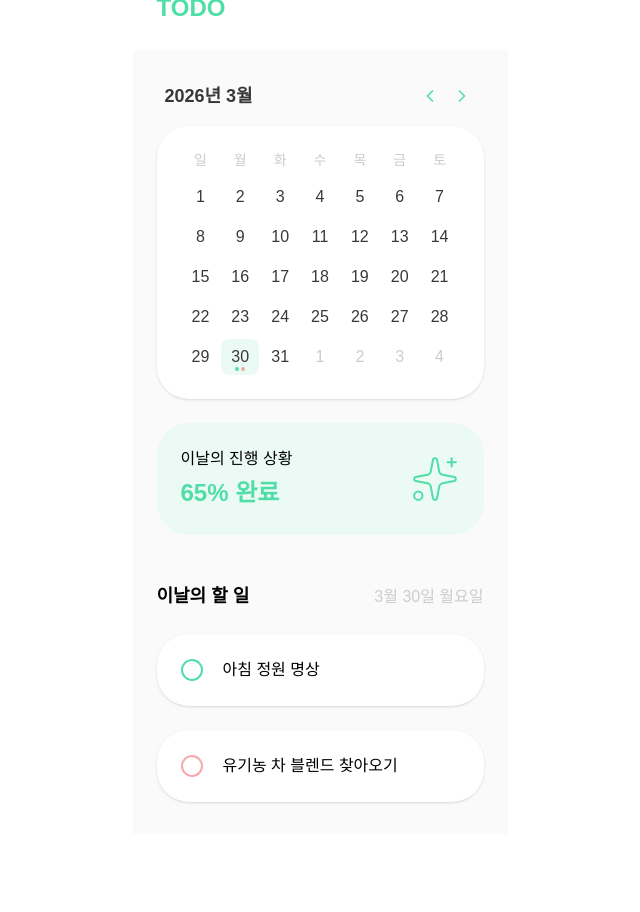
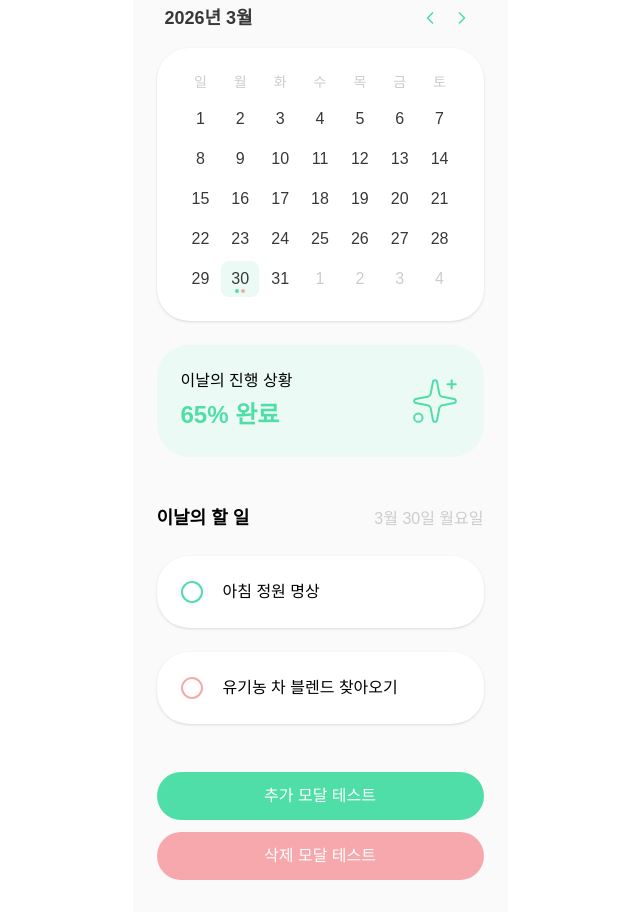
Before and after one commit to deepdive-01/goorm-todo-front, a React (Vite) app: page /calendar in a window 1280 px wide. Shown: the whole page, without its empty margins (320-960 px from the left). Before the commit the page ends 834 px from the top, so only its background shows below. Built offline with nearby package versions, Linux system fonts and the light colour scheme; a web font is replaced by a local one.

Commit message:
fix: backdrop 통일/외부 영역 마우스 클릭 X

```diff
--- a/src/components/DeleteModal.tsx
+++ b/src/components/DeleteModal.tsx
@@ -12,13 +12,10 @@ export default function DeleteModal({ onConfirm, onClose }: DeleteModalProps) {
     <div className="fixed inset-0 z-50 flex items-center justify-center px-6">
       {/* Backdrop */}
       <div
-        className="absolute inset-0 bg-black/30 backdrop-blur-[2px]"
-        onClick={onClose}
+        className="absolute inset-0 bg-black/30 backdrop-blur-md"
       />
 
       {/* Card */}
-
-
       <div className="relative w-full max-w-[343px] bg-white rounded-[40px] flex flex-col overflow-hidden">
 
         {/* 콘텐츠 */}
--- a/src/pages/calendar/components/TodayProgress.tsx
+++ b/src/pages/calendar/components/TodayProgress.tsx
@@ -8,7 +8,6 @@ export default function TodayProgress() {
             <Text>이날의 진행 상황</Text>
             <Text variant='title' className='text-primary'>65% 완료</Text>
         </div>
-
         <SparkleIcon/>
     </div>
   );
--- a/src/pages/calendar/index.tsx
+++ b/src/pages/calendar/index.tsx
@@ -7,6 +7,7 @@ import TodoItem from '@/components/TodoItem';
 import Calendar, { type DayEvent } from '../../components/Calendar';
 import TodayProgress from './components/TodayProgress';
 
+import DeleteModal from '@/components/DeleteModal';
 
 const DUMMY_EVENTS: DayEvent[] = [
   { date: new Date(), categories: ['focus', 'quick'] },
@@ -17,13 +18,12 @@ const DUMMY_TASKS = [
   { id: '2', text: '유기농 차 블렌드 찾아오기', category: 'quick'  as const },
 ];
 
-const openTodoModal = () => {};
-
 export default function CalendarPage() {
-  const [selectedDate, setSelectedDate] = useState<Date>(new Date());
+  const [selectedDate, setSelectedDate]       = useState<Date>(new Date());
+  const [isAddModalOpen, setIsAddModalOpen]   = useState(false);
+  const [isDeleteModalOpen, setIsDeleteModalOpen] = useState(false);
 
   const dateLabel = format(selectedDate, 'M월 d일 EEEE', { locale: ko });
-  const completed = DUMMY_TASKS.filter((_, i) => i === 1).length; // 임시
 
   return (
     <div className="w-full h-full flex items-center justify-center">
@@ -36,20 +36,49 @@ export default function CalendarPage() {
               events={DUMMY_EVENTS}
               onDayClick={(date) => setSelectedDate(date)}
             />
-            <TodayProgress/>
+            <TodayProgress />
           </section>
 
           <section className="w-full flex flex-col gap-6">
-          <SectionHeader
-            title="이날의 할 일"
-            rightLabel={dateLabel}
-          />
+            <SectionHeader
+              title="이날의 할 일"
+              rightLabel={dateLabel}
+            />
             {DUMMY_TASKS.map((task) => (
               <TodoItem key={task.id} text={task.text} category={task.category} />
             ))}
           </section>
+
+          {/* 임시 테스트 버튼 */}
+          <section className="flex flex-col gap-3">
+            <button
+              onClick={() => setIsAddModalOpen(true)}
+              className="w-full py-3 rounded-full bg-primary text-white"
+            >
+              추가 모달 테스트
+            </button>
+            <button
+              onClick={() => setIsDeleteModalOpen(true)}
+              className="w-full py-3 rounded-full bg-quick text-white"
+            >
+              삭제 모달 테스트
+            </button>
+          </section>
+
         </main>
       </div>
+
+
+      {/* 삭제 모달 */}
+      {isDeleteModalOpen && (
+        <DeleteModal
+          onConfirm={() => {
+            console.log('삭제 확인');
+            setIsDeleteModalOpen(false);
+          }}
+          onClose={() => setIsDeleteModalOpen(false)}
+        />
+      )}
     </div>
   );
 }
```
Also changed, not shown: src/assets/avatar-icon.svg (added).
